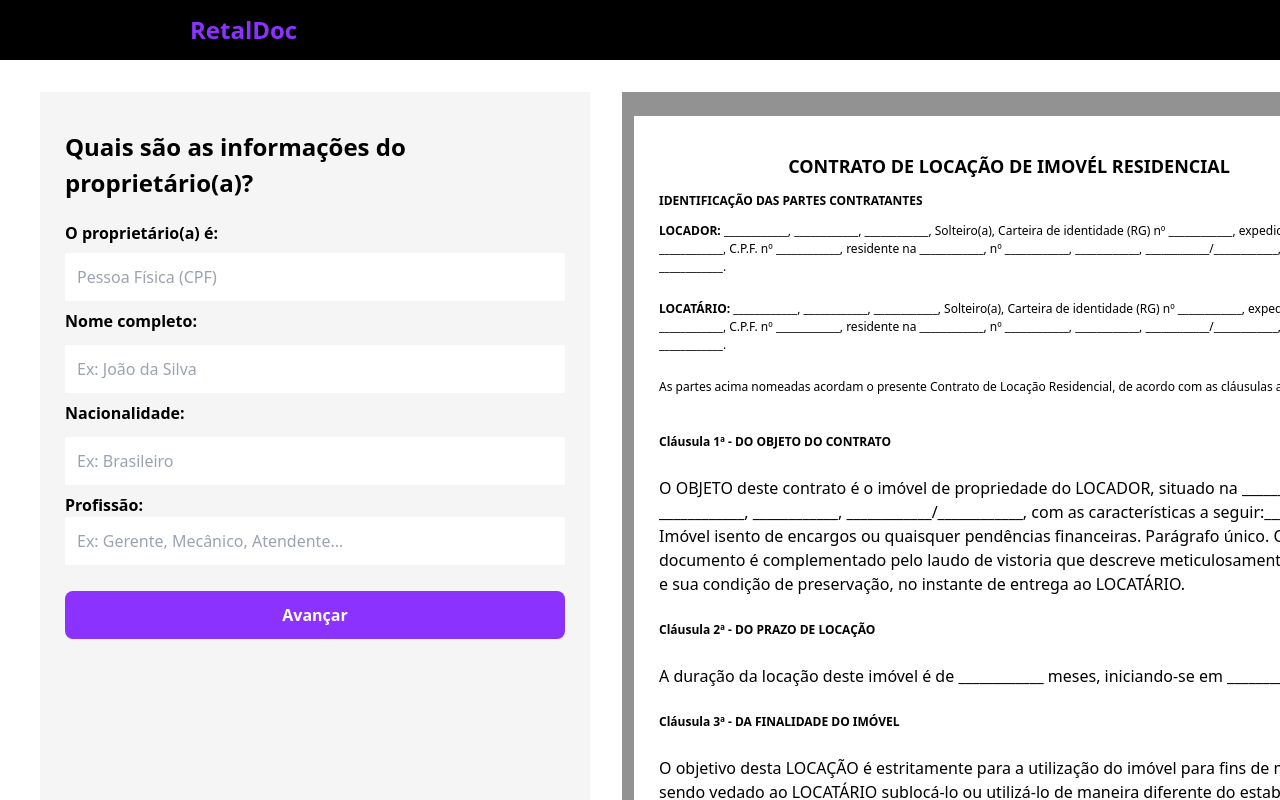
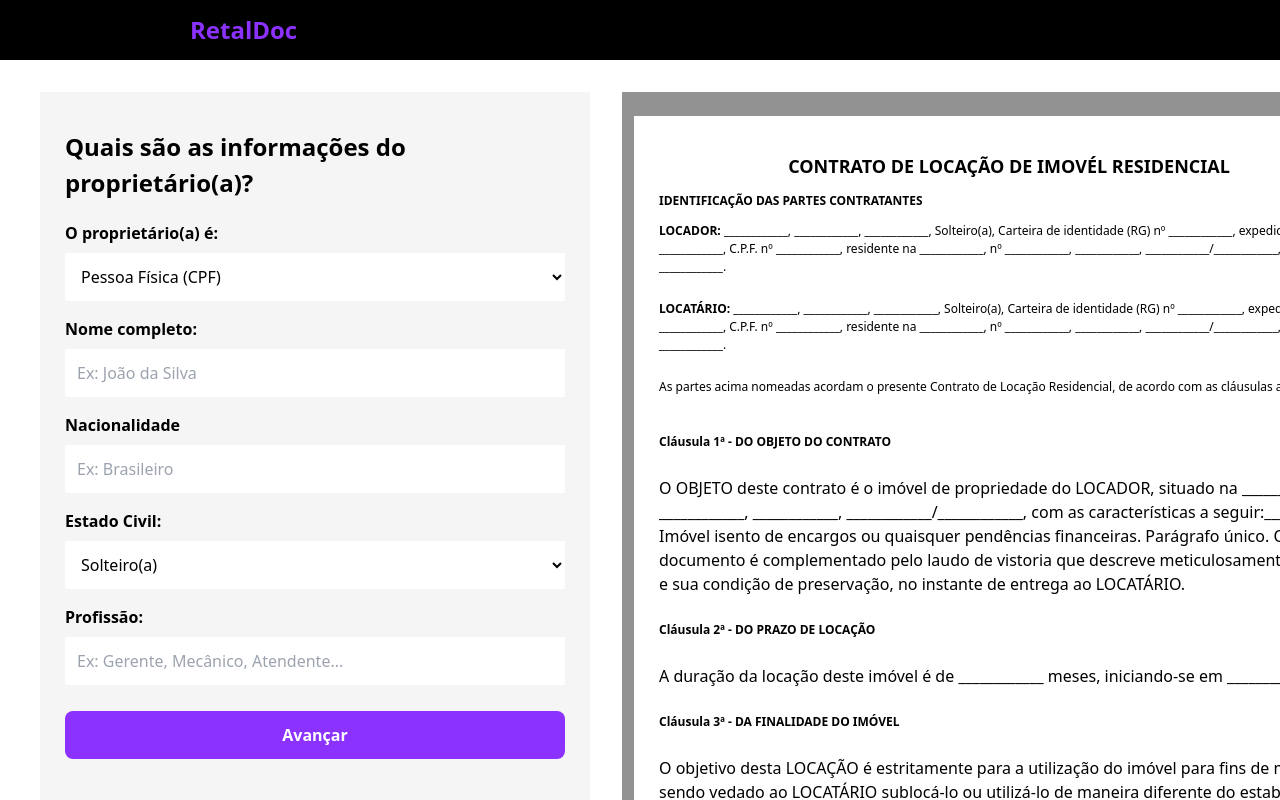
Before and after one commit to Helton-Carlos/rental-app, a Nuxt app in the folder front-end/: page /business in a window 1280 px wide. Shown: the top 800 px of the page. Built offline with nearby package versions, Linux system fonts and the light colour scheme.

Commit message:
feat: add form residential

```diff
--- a/front-end/components/form-residential.vue
+++ b/front-end/components/form-residential.vue
@@ -1,95 +1,49 @@
 <script setup lang="ts">
-import {ref} from 'vue';
-
-const picked = ref<string>('')
+const owners = [
+  {
+    label : "O proprietário(a) é:",
+    placeholder: "Pessoa Física (CPF)",
+    model: "",
+    select: true,
+    option: ["Pessoa Física (CPF)", "Pessoa jurídica (PJ)"]
+  },
+  {
+    label: "Nome completo:",
+    placeholder: "Ex: João da Silva",
+    model: "",
+    name: "name",
+    type: "text"
+  },
+  {
+    label: "Nacionalidade",
+    placeholder: "Ex: Brasileiro",
+    model: "",
+    name: "nationality",
+    type: "text"
+  },
+  {
+    label: "Estado Civil:",
+    placeholder: "Solteiro(a)",
+    model: "",
+    select: true,
+    option: ["Solteiro(a)", "Casado(a)"]
+  },
+  {
+    label: "Profissão:",
+    placeholder: "Ex: Gerente, Mecânico, Atendente...",
+    model: "",
+    name: "profession",
+    type: "text"
+  },
+]
 </script>
 
 <template>
   <div class="flex justify-between">
-    <div class="w-[550px] h-full bg-gray-light my-2 px-4 py-4 text-center md:text-left md:my-8">
-      <h3 class="text-xl font-bold md:my-2 md:text-2xl">
-        Quais são as informações do proprietário(a)?
-      </h3>
-
-      <div class="flex flex-col">
-        <label
-          for="residential "
-          class="font-semibold py-1"
-        >
-          O proprietário(a) é:
-        </label>
-
-        <input
-          class="w-full bg-white mb-1 py-2 px-2 border-gray rounded-sm focus:ring-purple"
-          type="text"
-          name="residential"
-          id="residential"
-          placeholder="Pessoa Física (CPF)"
-          v-model="picked"
-        />
-      </div>
-
-      <div class="flex flex-col">
-        <label
-          for="residential"
-          class="font-semibold pb-2"
-        >
-          Nome completo:
-        </label>
-
-        <input
-          class="w-full bg-white mb-1 py-2 px-2 border-gray rounded-sm focus:ring-purple"
-          type="text"
-          name="residential"
-          id="residential"
-          placeholder="Ex: João da Silva"
-          v-model="picked"
-        />
-      </div>
-
-      <div class="flex flex-col">
-        <label
-          for="residential"
-          class="font-semibold pb-2"
-        >
-          Nacionalidade:
-        </label>
-
-        <input
-          class="w-full bg-white mb-1 py-2 px-2 border-gray rounded-sm focus:ring-purple"
-          type="text"
-          name="residential"
-          id="residential"
-          placeholder="Ex: Brasileiro"
-          v-model="picked"
-        />
-      </div>
-
-      <div>
-        <label
-          for="residential"
-          class="font-semibold pb-2"
-        >
-        Profissão:
-        </label>
-
-        <input
-          class="w-full bg-white mb-1 py-2 px-2 border-gray rounded-sm focus:ring-purple"
-          type="text"
-          name="residential"
-          id="residential"
-          placeholder="Ex: Gerente, Mecânico, Atendente..."
-          v-model="picked"
-        />
-      </div>
-
-      <button
-        class="w-full btn-primary mt-3"
-        type="submit"
-      >
-      Avançar
-      </button>
-    </div>
+    <Form
+      title="Quais são as informações do proprietário(a)?"
+      :info="owners"
+    />
 
     <Page />
   </div>
--- /dev/null
+++ b/front-end/components/form.vue
@@ -0,0 +1,67 @@
+<script setup lang="ts">
+interface IInfo {
+  label: string,
+  placeholder: string,
+  model: number | string,
+  select?: boolean,
+  option?: string[],
+  name?: string,
+  type?: string
+} []
+
+const prop = defineProps<{
+  title: string,
+  info: IInfo[];
+}>();
+
+function getInfos() {
+  prop.info.forEach(i => {
+    console.log(i.model);
+  });
+}
+</script>
+
+<template>
+   <form
+    class="w-[550px] h-full bg-gray-light my-2 px-4 py-4 text-center md:text-left md:my-8"
+    @submit.prevent="getInfos"
+   >
+      <h3 class="text-xl font-bold md:my-2 md:text-2xl">
+        {{ title }}
+      </h3>
+
+      <div class="flex flex-col" v-for="infos in info">
+        <label
+          for="person"
+          class="font-semibold py-1"
+        >
+          {{ infos.label }}
+        </label>
+
+        <select
+          v-if="infos.select"
+          v-model="infos.model"
+          class="w-full bg-white mb-1 py-2 px-2 border-gray rounded-sm">
+          <option disabled value="">{{ infos.placeholder }}</option>
+          <option v-for="options in infos.option">{{ options }}</option>
+        </select>
+
+        <input
+          v-else
+          class="w-full bg-white mb-1 py-2 px-2 border-gray rounded-sm"
+          :type="infos.type"
+          :name="infos.name"
+          :id="infos.name"
+          :placeholder="infos.placeholder"
+          v-model="infos.model"
+        />
+      </div>
+
+      <button
+        class="w-full btn-primary mt-3"
+        type="submit"
+      >
+        Avançar
+      </button>
+    </form>
+</template>
```
